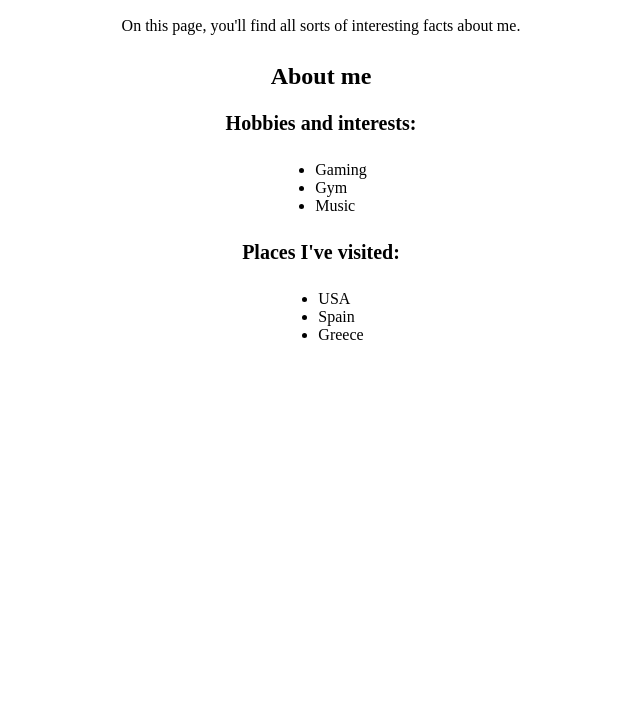
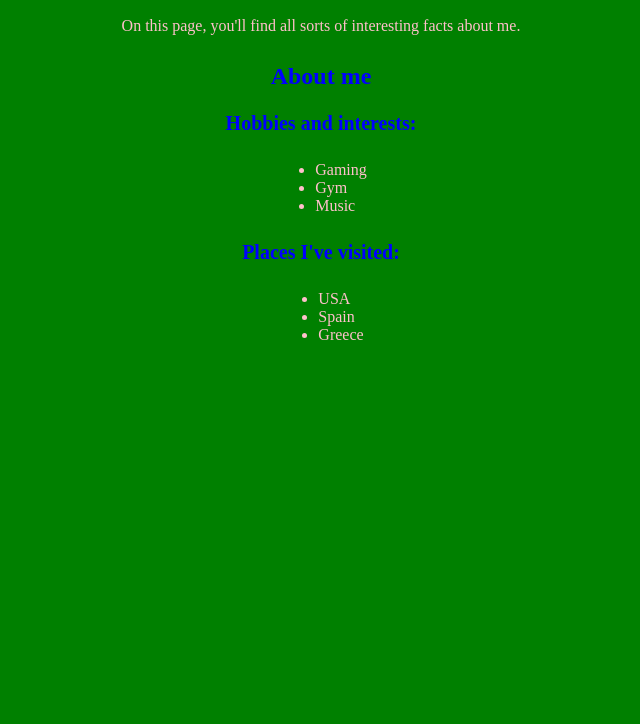
Before and after one commit to jordan-land/git-demo, a plain HTML site: page index.html in a window 1280 px wide. Shown: the part 76-800 px from the top of the page, without its empty margins (319-959 px from the left). Drawn offline with Linux system fonts and the light colour scheme.

Commit message:
change colour scheme

```diff
--- a/styles.css
+++ b/styles.css
@@ -1,8 +1,8 @@
 :root {
   /* colours */
-  --background-color: white;
-  --text-color: black;
-  --header-color: black;
+  --background-color: green;
+  --text-color: pink;
+  --header-color: blue;
 
   /* typography */
   --font: serif;
```
